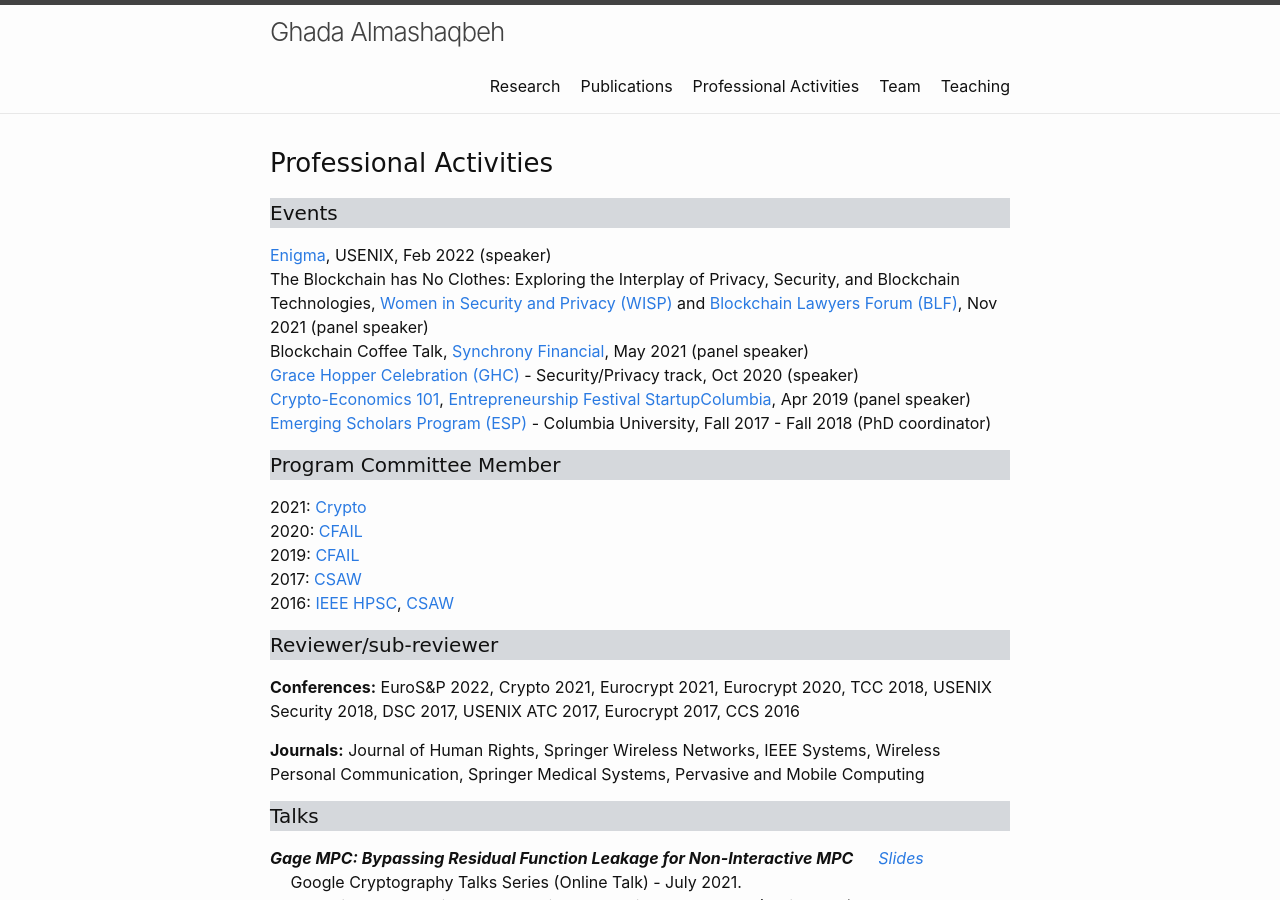
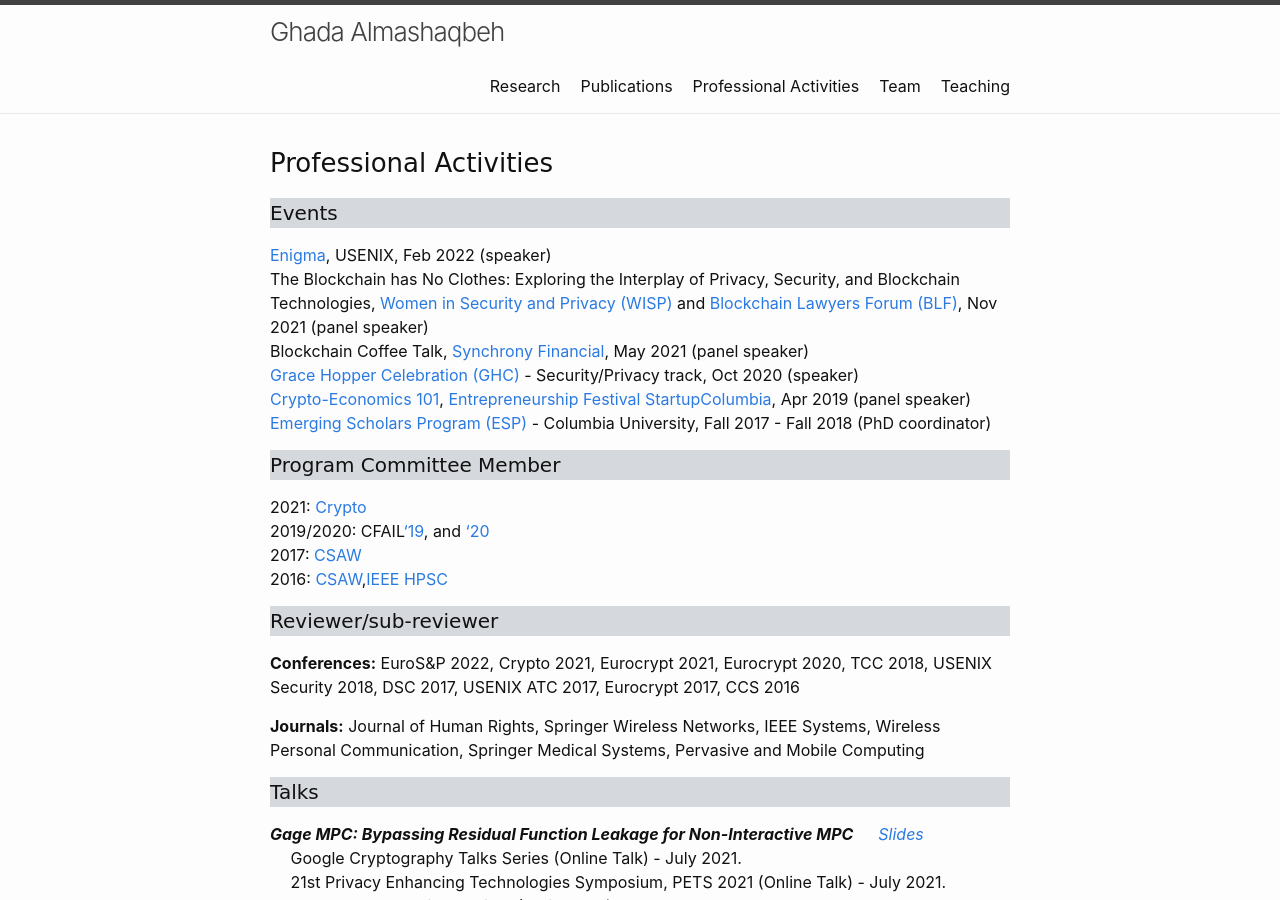
Before and after one commit to GhadaAlmashaqbeh/GhadaAlmashaqbeh.github.io, a Jekyll site: the page built from 03-talks.md, in a window 1280 px wide and 900 px high. Built offline with Jekyll 4.4.1, drawn with Linux system fonts in a browser that asks for light colours.

Commit message:
edit talks

```diff
--- a/03-talks.md
+++ b/03-talks.md
@@ -19,10 +19,9 @@ Blockchain Coffee Talk, [Synchrony Financial](https://www.synchrony.com/), May 2
 <h4 style="font-family: 'Comic Sans MS'; background-color:rgb(213, 216, 220);">Program Committee Member</h4>
 
 2021: [Crypto](https://crypto.iacr.org/2021/) <br/>
-2020: [CFAIL](https://www.cfail.org/cfail-2020) <br/>
-2019: [CFAIL](https://www.cfail.org/past-events) <br/>
+2019/2020: CFAIL['19](https://www.cfail.org/past-events), and ['20](https://www.cfail.org/cfail-2020) <br/>
 2017: [CSAW](https://engineering.nyu.edu/events/2017/11/09/cyber-security-awareness-week-csaw-2017) <br/>
-2016: [IEEE HPSC](https://csis.pace.edu/BigDataSecurity/BigDataSecurity2016/hpsccommittee.htm), [CSAW](https://engineering.nyu.edu/events/2016/11/10/csaw-16) <br/>
+2016: [CSAW](https://engineering.nyu.edu/events/2016/11/10/csaw-16),[IEEE HPSC](https://csis.pace.edu/BigDataSecurity/BigDataSecurity2016/hpsccommittee.htm)  <br/>
 
 
 <h4 style="font-family: 'Comic Sans MS'; background-color:rgb(213, 216, 220);">Reviewer/sub-reviewer</h4>
```
